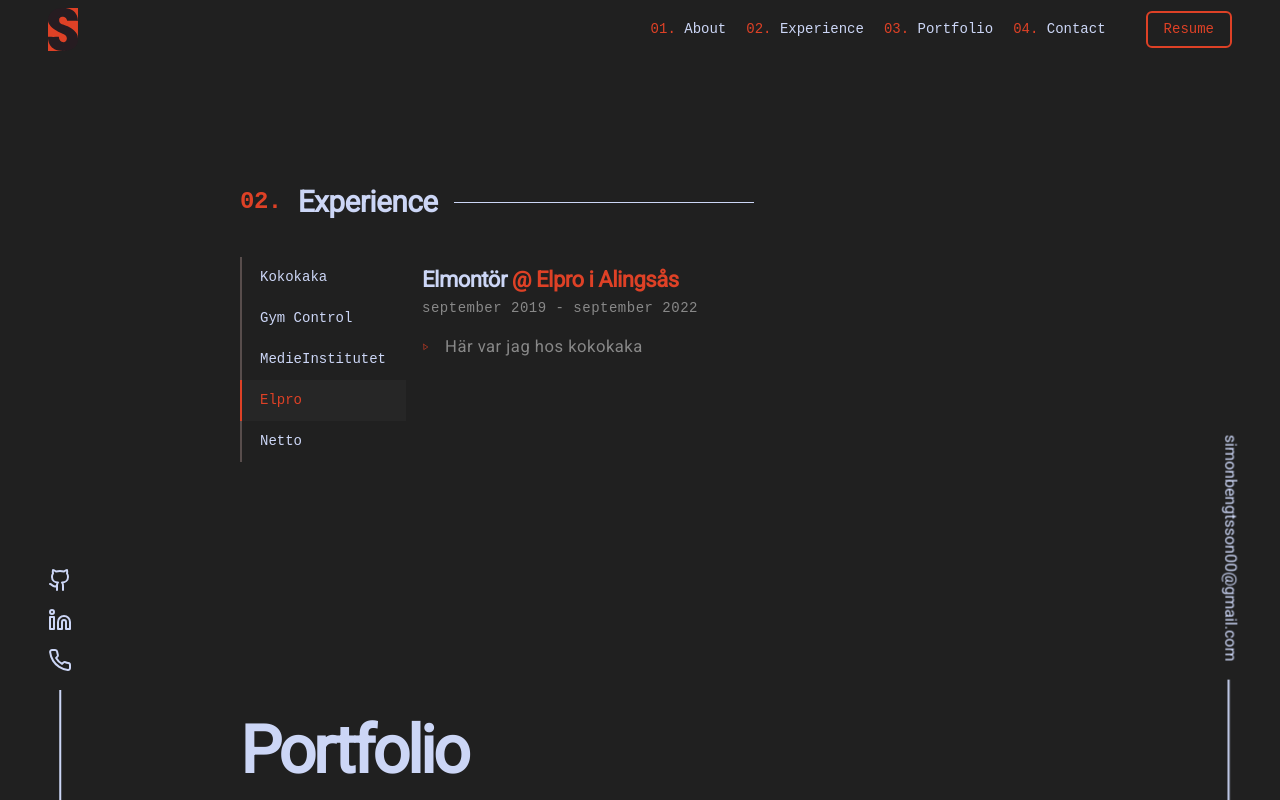
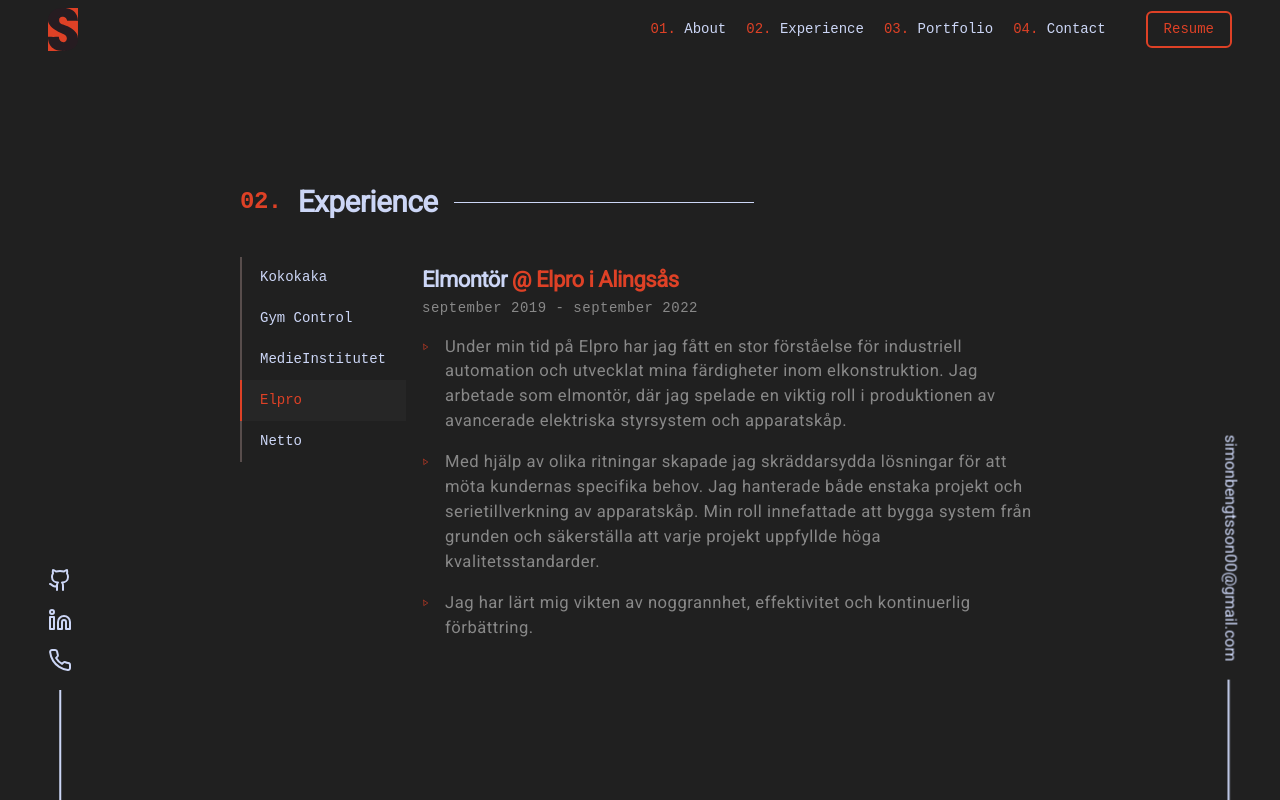
Before and after one commit to Sillen00/Portfolio_CV, a Next.js app: page / in a window 1280 px wide. Both pictures are taken after a click on the item "Elpro". Shown: the part 1231-2031 px from the top of the page. Built offline with nearby package versions, Linux system fonts and the light colour scheme.

Commit message:
Elpro text experience section

```diff
--- a/app/containers/home-page/Experience.tsx
+++ b/app/containers/home-page/Experience.tsx
@@ -142,15 +142,15 @@ const Experience = () => {
               </h4>
               <p className='fira small gray pb-4 pt-0.5'>september 2022 - maj 2024</p> {/* 12 september 2022 - 17 maj 2024 */}
               <div className='flex gap-4'>
-                <Play width={7} className='text-secondary-color' />
+                <Play width={7} className='text-secondary-color flex-none' />
                 <p className='gray'>
                   Under min utbildning har jag kontinuerligt utvecklat mina tekniska färdigheter och vuxit både personligen och
                   professionellt. Jag har lärt mig att skapa responsiva och användarvänliga webbplatser samt förmåga att lösa problem,
                   samarbeta effektivt i team och kommunicera tydligt. Mina kunskaper kommer vara ovärderliga i min framtida karriär
                 </p>
               </div>
-              <div className='flex gap-4'>
-                <Play width={7} className='text-secondary-color' />
+              <div className='flex gap-4 pt-4'>
+                <Play width={7} className='text-secondary-color flex-none' />
                 <p className='gray'>
                   När jag blickar framåt ser jag många möjliga yrkesvägar. Att jämföra min nuvarande kunskap med den jag hade när jag
                   började utbildningen ger mig en känsla av stolthet.Utbildningen har varit en ovärderlig del av min resa mot att bli en
@@ -185,8 +185,24 @@ const Experience = () => {
               </h4>
               <p className='fira small gray pb-4 pt-0.5'>september 2019 - september 2022</p> {/* 29 januari - 17 maj 2024 */}
               <div className='flex gap-4'>
-                <Play width={7} className='text-secondary-color' />
-                <p className='gray'>Här var jag hos kokokaka</p>
+                <Play width={7} className='text-secondary-color flex-none' />
+                <p className='gray'>
+                  Under min tid på Elpro har jag fått en stor förståelse för industriell automation och utvecklat mina färdigheter inom
+                  elkonstruktion. Jag arbetade som elmontör, där jag spelade en viktig roll i produktionen av avancerade elektriska
+                  styrsystem och apparatskåp.
+                </p>
+              </div>
+              <div className='flex gap-4 pt-4'>
+                <Play width={7} className='text-secondary-color flex-none' />
+                <p className='gray'>
+                  Med hjälp av olika ritningar skapade jag skräddarsydda lösningar för att möta kundernas specifika behov. Jag hanterade
+                  både enstaka projekt och serietillverkning av apparatskåp. Min roll innefattade att bygga system från grunden och
+                  säkerställa att varje projekt uppfyllde höga kvalitetsstandarder.
+                </p>
+              </div>
+              <div className='flex gap-4 pt-4'>
+                <Play width={7} className='text-secondary-color flex-none' />
+                <p className='gray'>Jag har lärt mig vikten av noggrannhet, effektivitet och kontinuerlig förbättring.</p>
               </div>
             </div>
           )}
```
